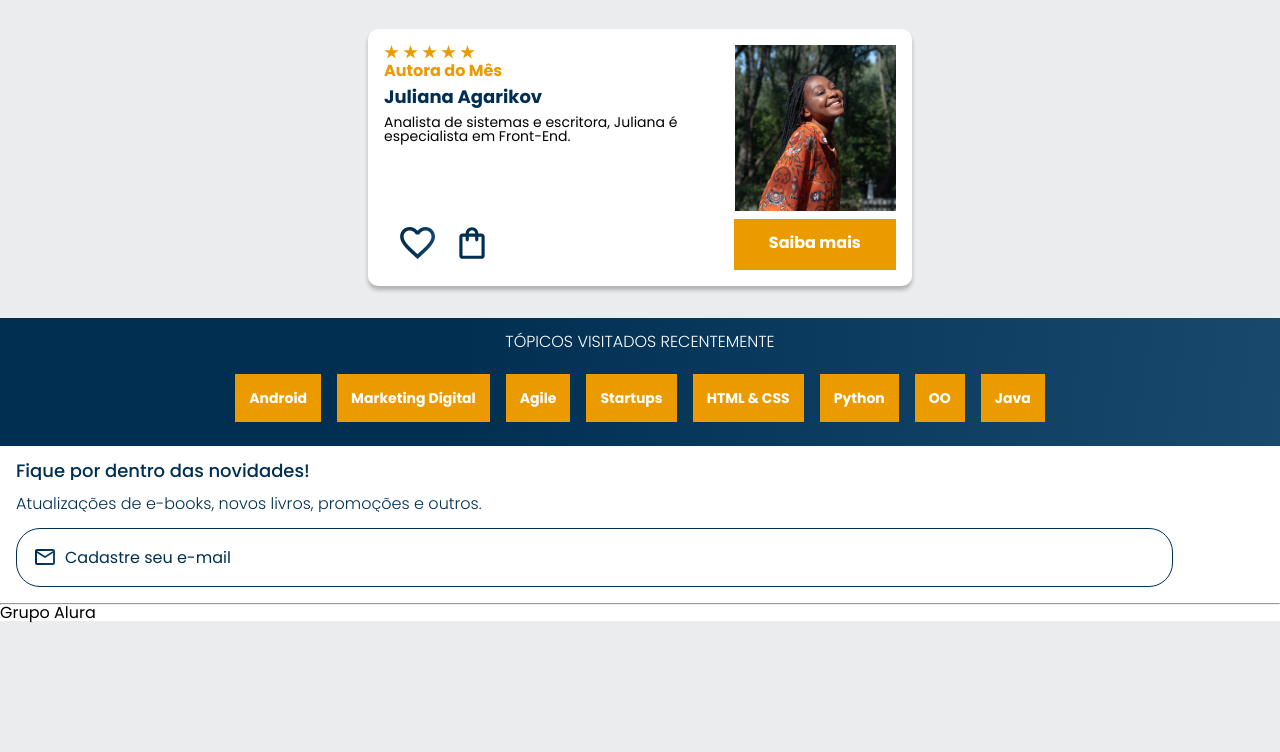
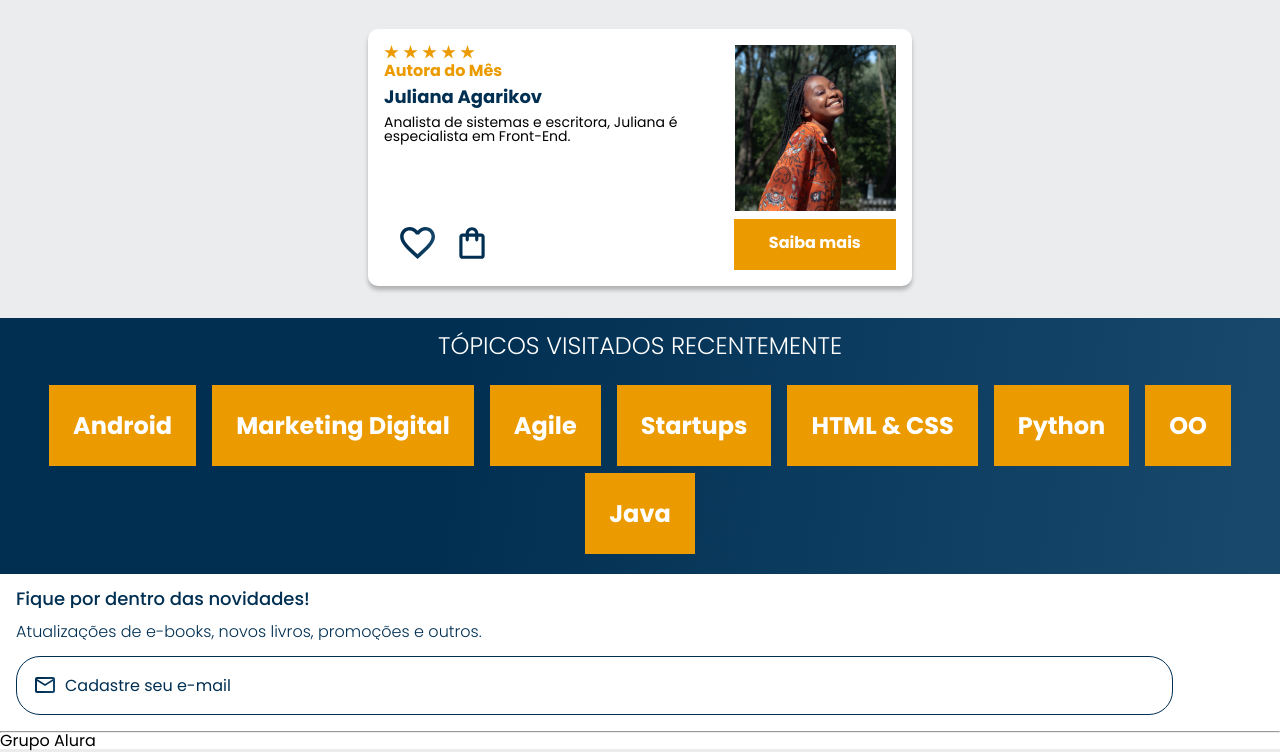
Before and after one commit to Arydiane/projeto-alurabooks, a plain HTML site: page index.html in a window 1280 px wide. Shown: the part 1660-2412 px from the top of the page. Before the commit the page ends 2284 px from the top, so only its background shows below. Drawn offline with nearby package versions, Linux system fonts and the light colour scheme.

Commit message:
finalizei a seção tópicos versão desktop

```diff
--- a/styles/topicos.css
+++ b/styles/topicos.css
@@ -17,7 +17,7 @@
 }
 
 .topicos__item {
-    margin: 1.5em 0.5em;
+    margin: 2em 0.5em;
 }
 
 .topicos__link {
@@ -27,3 +27,13 @@
     font-size: 14px;
     font-weight: 700;
 }
+
+@media screen and (min-width: 1024px){
+    .topicos__titulo {
+        font-size: 24px;
+    }
+
+    .topicos__link{
+        font-size: 24px;
+    }
+}
```
